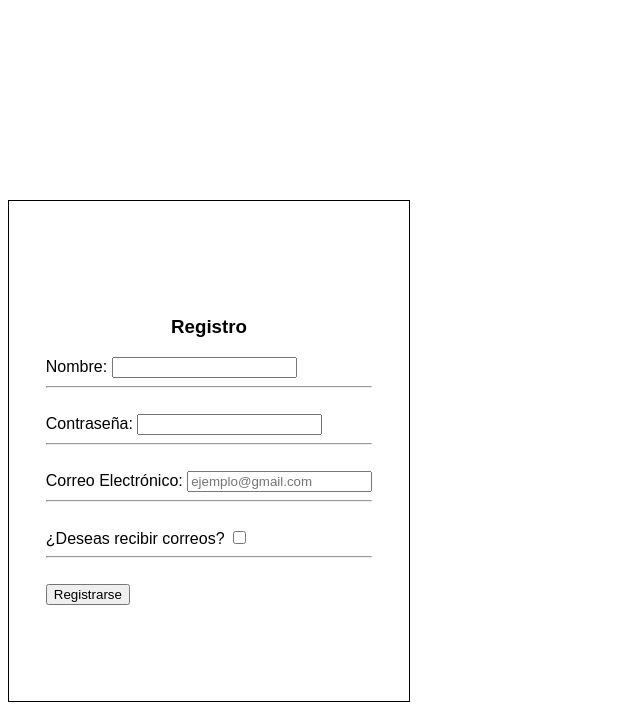
After one commit to danirc2024/INFO1170_G7_SEC1, a PHP site: page /Register.html in a window 1280 px wide. The commit adds this page. Shown: the part 440-1150 px from the top of the page, without its empty margins (0-640 px from the left). Run offline with PHP 8.4, Linux system fonts and the light colour scheme; a stand-in replaces the project's code that opens the database connection.

Commit message:
comentarios n

```diff
--- /dev/null
+++ b/Register.css
@@ -0,0 +1,12 @@
+body {
+    display: flex;
+    justify-content: center;
+    align-items: center;
+    flex-direction: column;
+    width: 400px;
+    height: 500px;
+    margin-top: 50%;
+    background-color: #ffffff;
+    border: 1px solid #000000;
+    font-family: Arial, sans-serif;
+}
--- /dev/null
+++ b/Register.html
@@ -0,0 +1,32 @@
+<!DOCTYPE html>
+<html lang="en">
+<head>
+    <meta charset="UTF-8">
+    <meta name="viewport" content="width=device-width, initial-scale=1.0">
+    <title>Registro</title>
+    <link rel="stylesheet" href="Register.css">
+</head>
+<body>
+    <h3>Registro</h3>
+
+    <form action="#" method="POST">
+        <label for="nombre">Nombre:</label>
+        <input type="text" id="nombre" name="nombre" required />
+        <hr><br>
+
+        <label for="password">Contraseña:</label>
+        <input type="password" id="password" name="password" required />
+        <hr><br>
+
+        <label for="correo">Correo Electrónico:</label>
+        <input type="email" id="correo" name="correo" placeholder="ejemplo@gmail.com" required />
+        <hr><br>
+
+        <label for="recibir-correos">¿Deseas recibir correos?</label>
+        <input type="checkbox" id="recibir-correos" name="recibir_correos" value="si" />
+        <hr><br>
+
+        <input type="submit" value="Registrarse" />
+    </form>
+</body>
+</html>
```
Also changed, not shown: CSS2039.css (deleted, +0 -12 lines), Login.php (+9 -7 lines), conexionB.php (+12 -15 lines), pag_web.html (deleted, +0 -39 lines).
